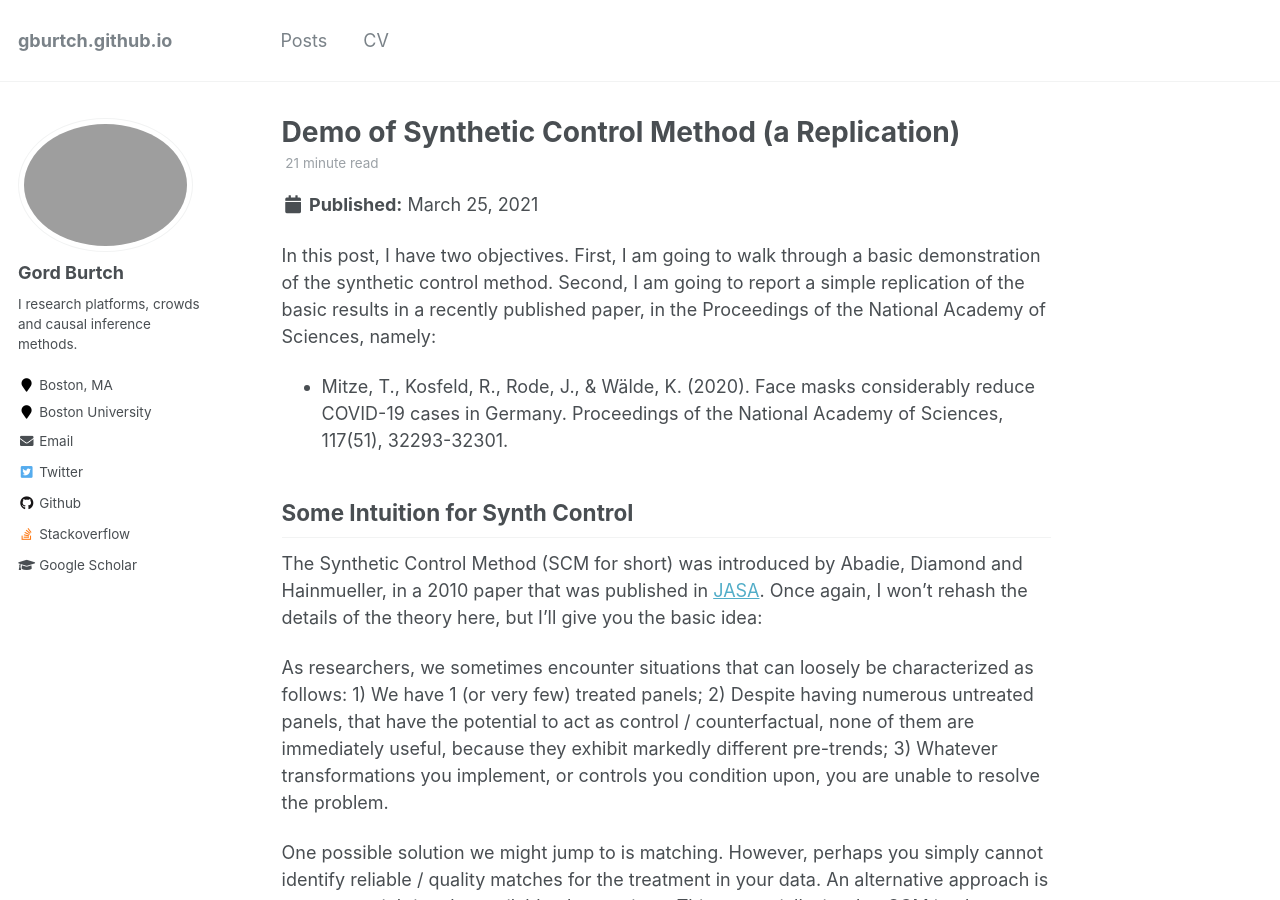
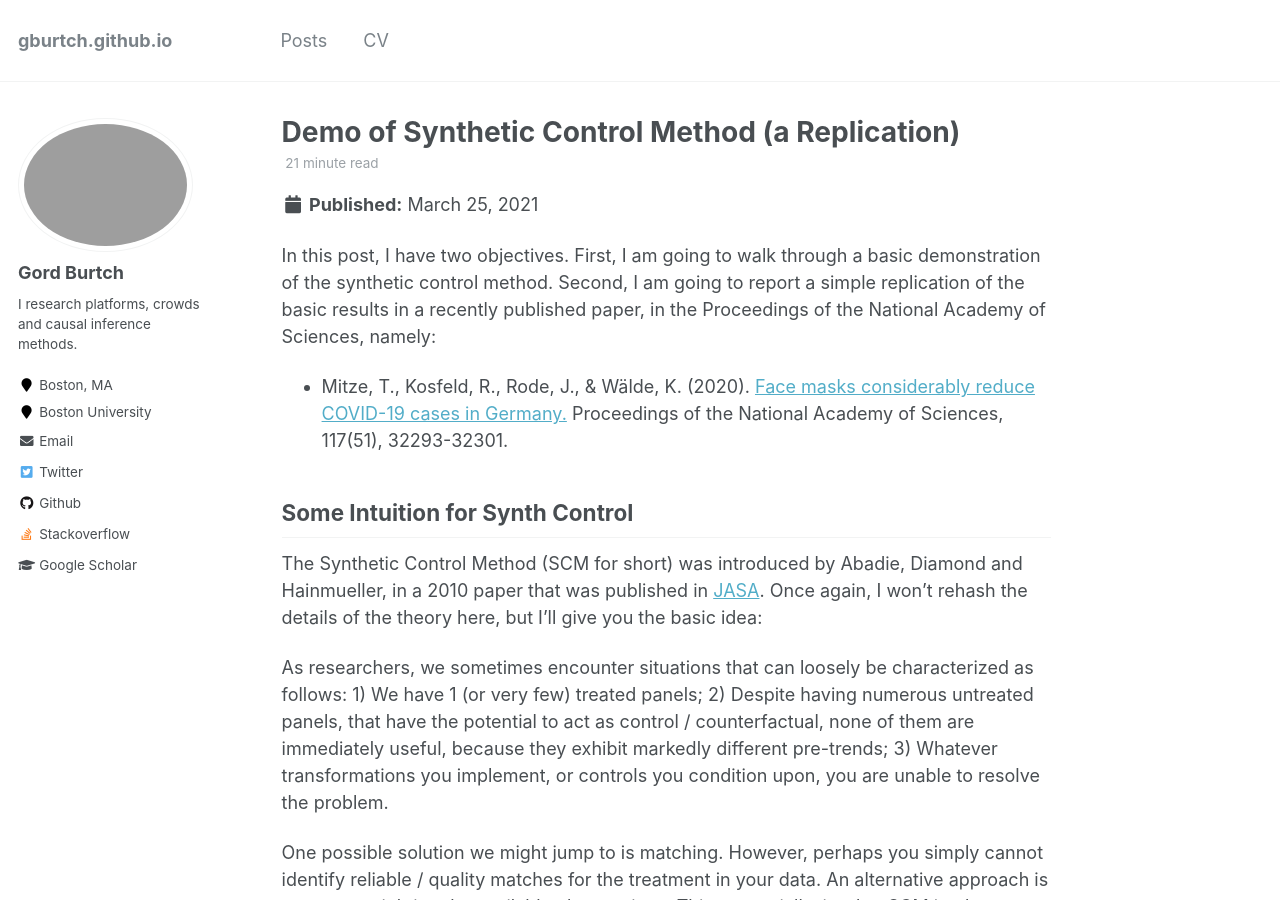
Before and after one commit to gburtch/gburtch.github.io, a Jekyll site: the page built from _posts/2021-03-26-synth-demo.md, in a window 1280 px wide and 900 px high. Built offline with Jekyll 4.4.1, drawn with Linux system fonts in a browser that asks for light colours; some of the changed lines change nothing that is shown.

Commit message:
embed link to PNAS.

```diff
--- a/_posts/2021-03-26-synth-demo.md
+++ b/_posts/2021-03-26-synth-demo.md
@@ -14,8 +14,9 @@ to report a simple replication of the basic results in a recently
 published paper, in the Proceedings of the National Academy of Sciences,
 namely:
 
--   Mitze, T., Kosfeld, R., Rode, J., & Wälde, K. (2020). Face masks
-    considerably reduce COVID-19 cases in Germany. Proceedings of the
+-   Mitze, T., Kosfeld, R., Rode, J., & Wälde, K. (2020). [Face masks
+    considerably reduce COVID-19 cases in Germany.](https://www.pnas.org/content/117/51/32293 "Face masks
+    considerably reduce COVID-19 cases in Germany.") Proceedings of the
     National Academy of Sciences, 117(51), 32293-32301.
 
 ## Some Intuition for Synth Control
```
Also changed, not shown: 2 other files.
